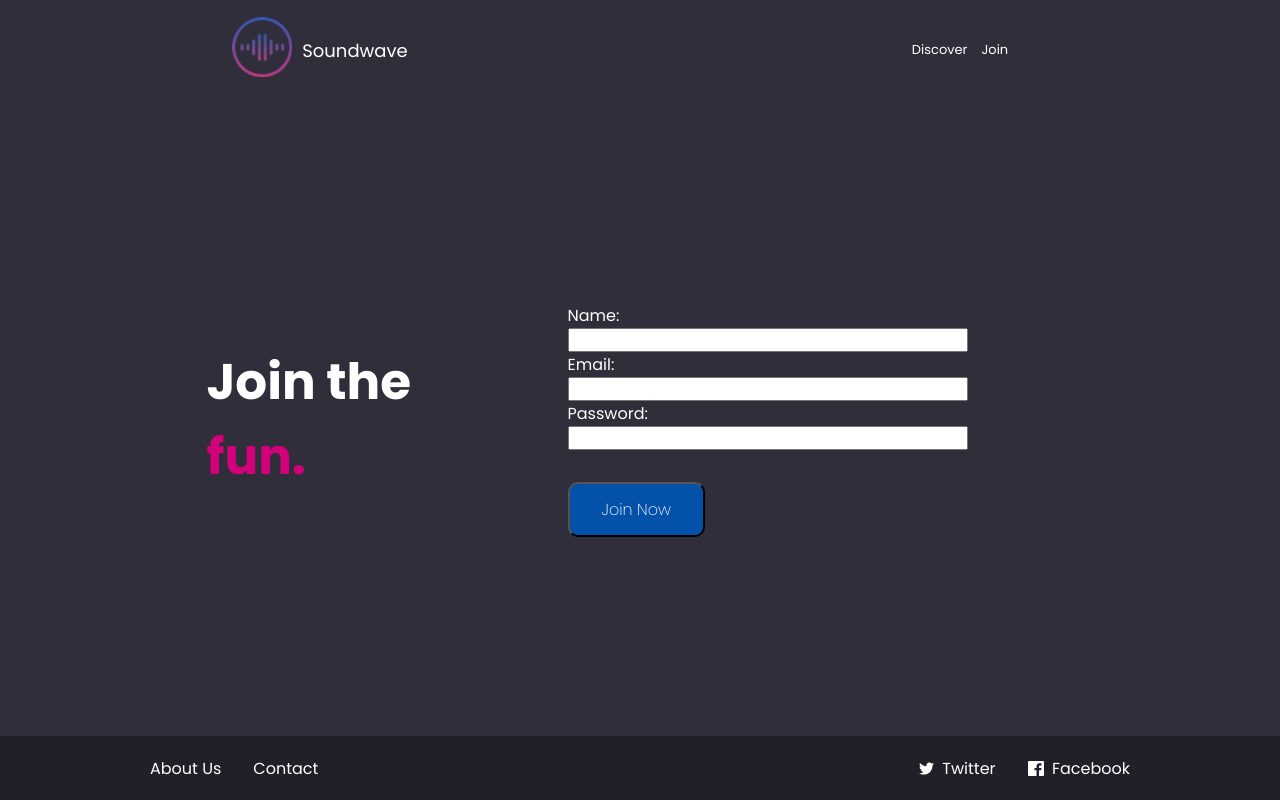
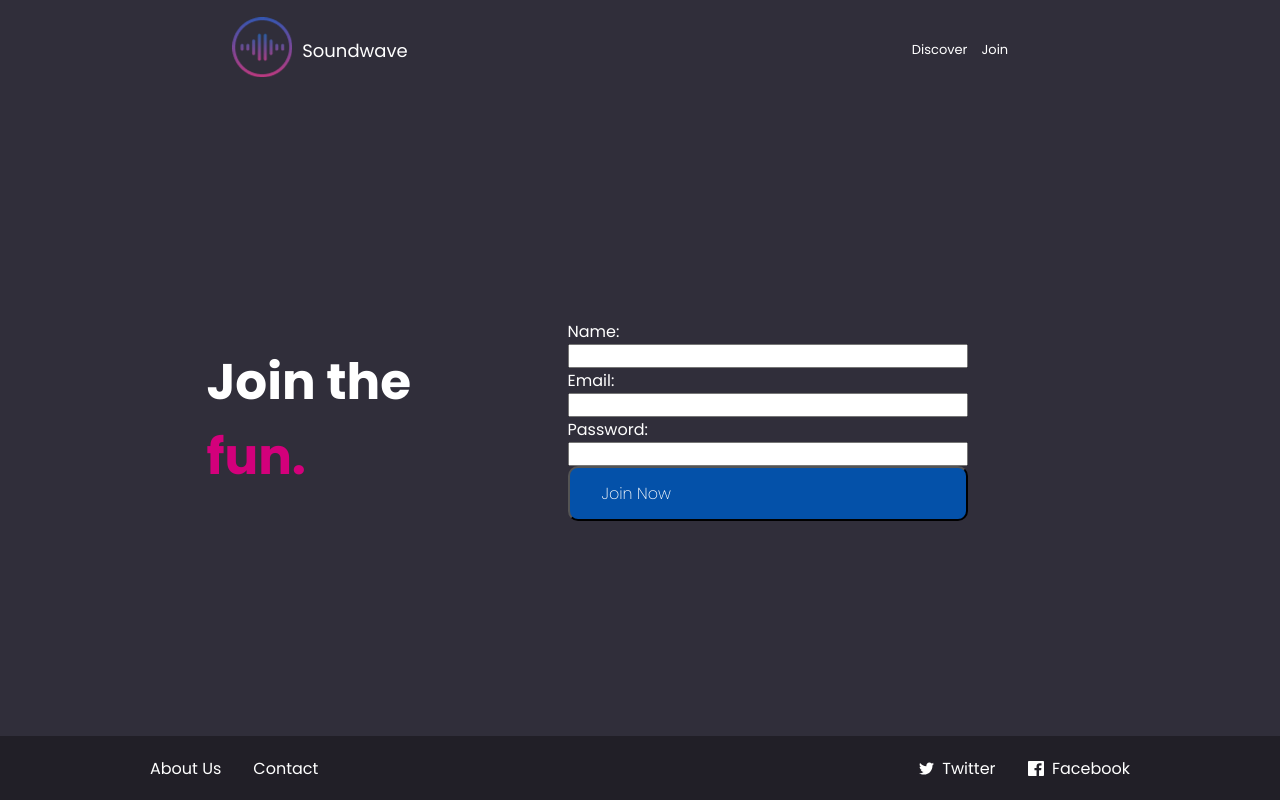
Before and after one commit to sablinali/soundwave-project, a React (Vite) app: page /join in a window 1280 px wide. Built offline with nearby package versions, Linux system fonts and the light colour scheme.

Commit message:
started large join button

```diff
--- a/src/components/JoinButton/JoinButton.style.tsx
+++ b/src/components/JoinButton/JoinButton.style.tsx
@@ -17,4 +17,19 @@ export const StyledJoinButton = styled.button`
     &:focus {
         background-color: ${theme.buttonFocus};
     }
+
 `
+
+export const StyledLargeJoinButton = styled.button`
+    background-color: ${theme.buttonBackground};
+    font-size: medium;
+    font-weight: 200;
+    padding: 0.8rem 2rem;
+    border-radius: 10px;
+    display: flex;
+
+    &:hover {
+        background-color: ${theme.generalBackground};
+    }
+
+`
--- a/src/components/JoinButton/JoinButton.tsx
+++ b/src/components/JoinButton/JoinButton.tsx
@@ -1,6 +1,6 @@
 import React from 'react'
 import { Link } from 'react-router-dom'
-import { StyledJoinButton } from './JoinButton.style'
+import { StyledJoinButton, StyledLargeJoinButton } from './JoinButton.style'
 
 
 type Props = {}
@@ -13,3 +13,9 @@ const JoinButton = (props: Props) => {
 }
 
 export default JoinButton
+
+export function LargeJoinButton () {
+  return (
+    <StyledLargeJoinButton><Link to={'/join'}>Join Now</Link></StyledLargeJoinButton>
+  )
+}
--- a/src/pages/JoinPage/JoinPage.tsx
+++ b/src/pages/JoinPage/JoinPage.tsx
@@ -1,7 +1,7 @@
 import React from 'react'
 import Footer from '../../components/Footer/Footer'
 import { Form, H1Join, JoinContainer, SpanColoured } from './JoinPage.style'
-import JoinButton from '../../components/JoinButton/JoinButton'
+import  { LargeJoinButton } from '../../components/JoinButton/JoinButton'
 
 
 type Props = {}
@@ -19,8 +19,8 @@ const Join = (props: Props) => {
         <input type="text" id="email" name="email"></input>
         <label htmlFor="password">Password:</label>
         <input type="text" id="password" name="password"></input>
-      <JoinButton/>
 
+      <LargeJoinButton/>
       </Form>
 
     </JoinContainer>
```
